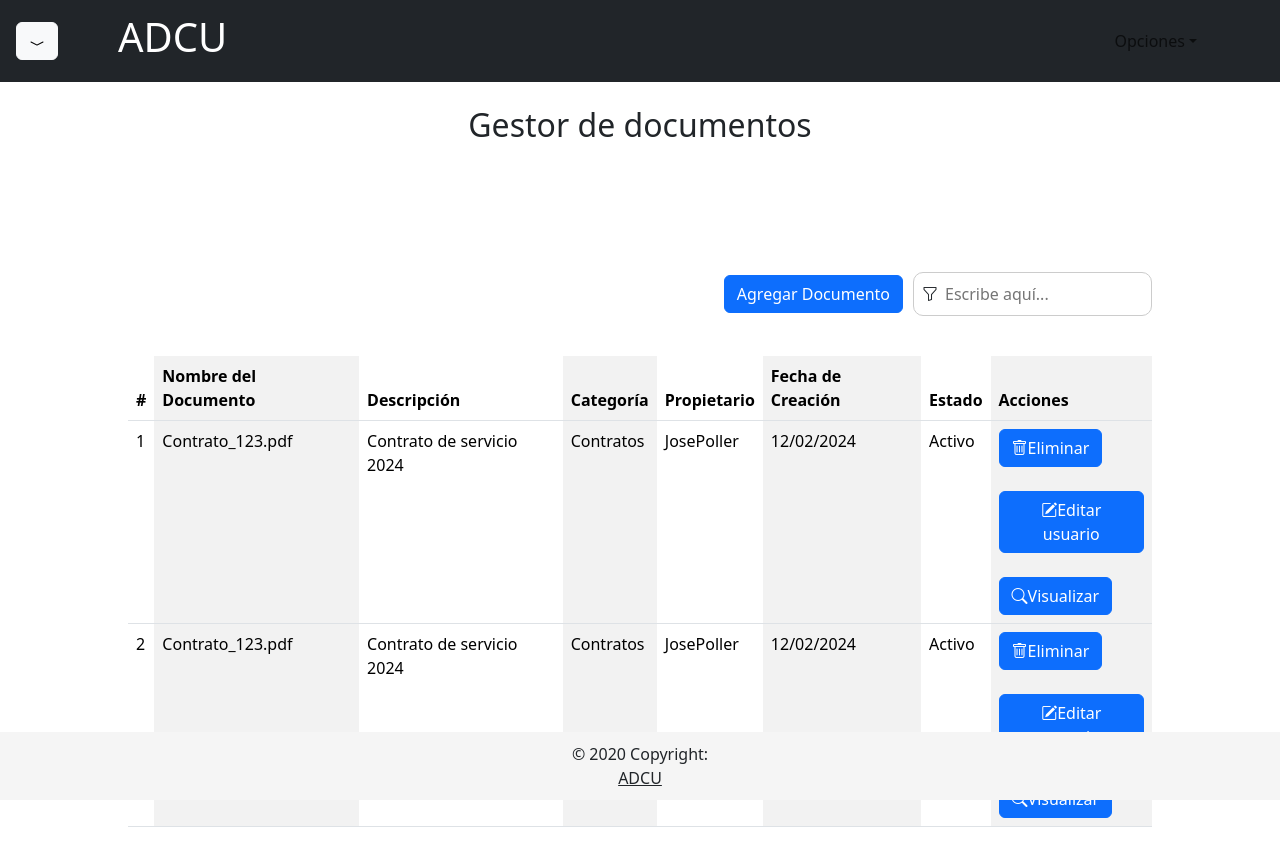
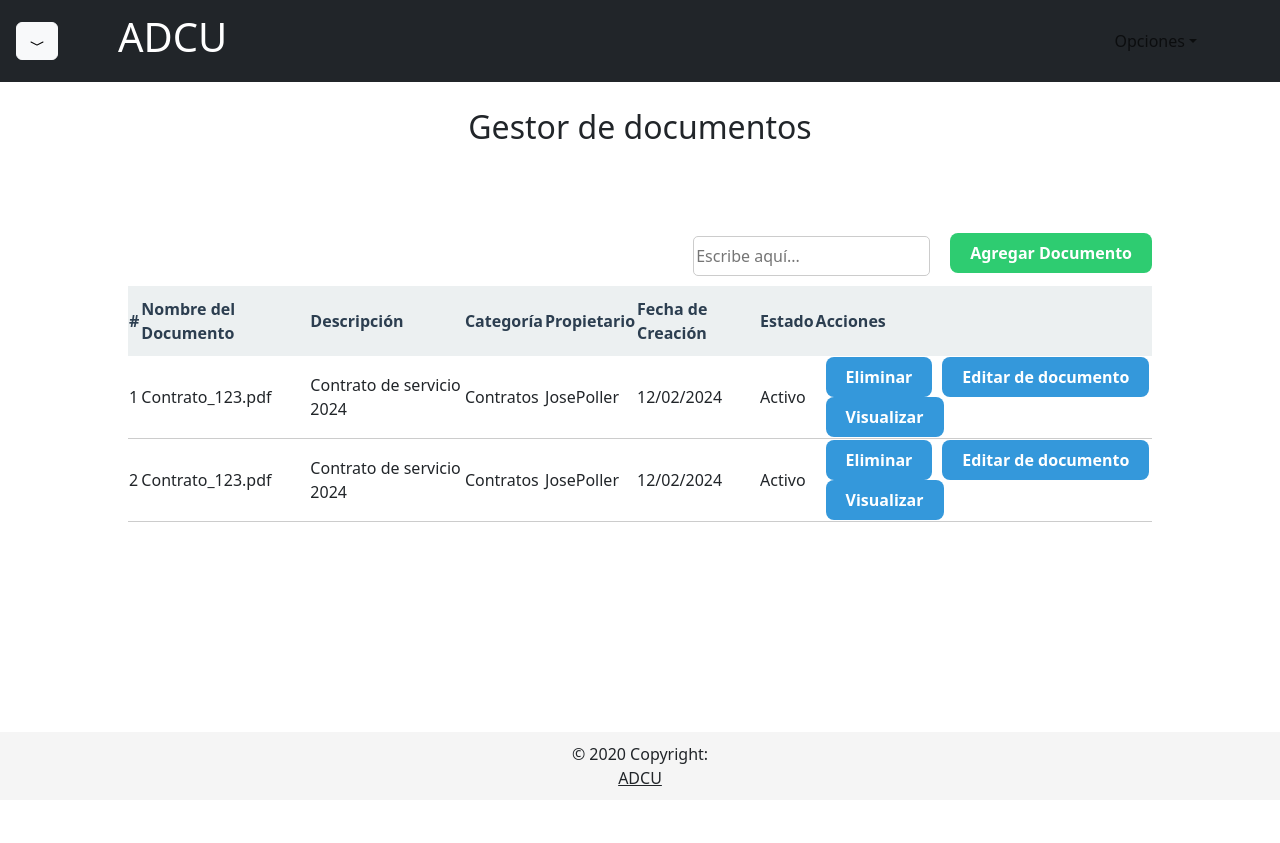
Before and after one commit to Josesitobb/ADCU_WEB_SAPO_HP, a React (Create React App) app: page /GestorDeDocumentos in a window 1280 px wide. After the commit the page ends 800 px from the top, so only its background shows below. Built offline with nearby package versions, Linux system fonts and the light colour scheme.

Commit message:
Cambio de estilos

```diff
--- a/src/pages/View_Admin/GestordeDocumentos.jsx
+++ b/src/pages/View_Admin/GestordeDocumentos.jsx
@@ -1,10 +1,104 @@
 import React from "react";
 import Navbar_Admin from "../../components/Navbar_Admin";
 import Footer from "../../components/Footer";
-import Table from "react-bootstrap/Table";
 import Molda_Admin from "../../components/Molda_Admin";
 import "bootstrap-icons/font/bootstrap-icons.css";
+import "../../styles/styles.css";
 
+
+export default function GestordeDocumentos() {
+  return (
+    <div>
+      <Navbar_Admin />
+      <h2 className="tituloPrincipal">Gestor de documentos</h2>
+
+
+        <div style={filterContainerStyle}>
+
+            <input
+              className="input"
+              type="text"
+              placeholder="Escribe aquí..."
+            />
+
+          <Molda_Admin
+            NombreBoton="Agregar Documento"
+            campos={CamposInputsDocumentos}
+            EstilosBoton={"botonVerde"}
+          />
+        </div>
+
+    <table className="tablaTodos">
+          <thead className="encabezadoTabla" >
+            <tr >
+              <th>#</th>
+              <th>Nombre del Documento</th>
+              <th>Descripción</th>
+              <th>Categoría</th>
+              <th>Propietario</th>
+              <th>Fecha de Creación</th>
+              <th>Estado</th>
+              <th>Acciones</th>
+            </tr>
+          </thead>
+          <tbody>
+            {documentos.map((doc, index) => (
+              <tr className="FinalTabla">
+                <td>{index + 1}</td>
+                <td>{doc.DocumentoNombre}</td>
+                <td>{doc.DocumentoDescripcion}</td>
+                <td>{doc.DocumentoCategoria}</td>
+                <td>{doc.DocumentoPropietario}</td>
+                <td>{doc.DocumentoFecha}</td>
+                <td>{doc.DocumentoEstado}</td>
+                <td>
+                  <Molda_Admin
+                    NombreBoton="Eliminar"
+                    campos={CamposInputsEliminarDocumentos}
+                    EstilosBoton={"botonAzul"}
+                  />
+
+
+
+                  <Molda_Admin
+                    NombreBoton="Editar de documento"
+                    campos={CamposInputsDocumentos}
+                    EstilosBoton={"botonAzul"}
+                  />
+
+                  <Molda_Admin
+                    NombreBoton="Visualizar"
+                    pdf
+                    EstilosBoton={"botonAzul"}
+                  />
+                </td>
+              </tr>
+            ))}
+          </tbody>
+          </table>
+
+      <Footer />
+    </div>
+  );
+}
+
+
+
+
+const filterContainerStyle = {
+  display: "flex",
+  justifyContent: "flex-end", // Alinea los elementos a la derecha
+  alignItems: "center",
+  width: "100%",
+  gap: "10px", // Espaciado entre el botón y el input
+  paddingRight:"10%",
+  paddingBottom:"10px"
+};
+
+
+
+
+// CAMPOS
 const documentos = [
   {
     id: 1,
@@ -95,119 +189,3 @@ const CamposInputsEliminarDocumentos = [
     disabled: true,
   },
 ];
-
-export default function GestordeDocumentos() {
-  return (
-    <div>
-      <Navbar_Admin />
-      <h2 className="text-center my-4">Gestor de documentos</h2>
-
-      <div style={containerStyle}>
-        <div style={filterContainerStyle}>
-          <Molda_Admin
-            NombreBoton="Agregar Documento"
-            campos={CamposInputsDocumentos}
-          />
-          <div style={searchContainerStyle}>
-            <i className="bi bi-funnel"></i>
-            <input
-              style={searchInputStyle}
-              type="text"
-              placeholder="Escribe aquí..."
-            />
-          </div>
-        </div>
-
-        <Table striped="columns" style={tableStyle}>
-          <thead>
-            <tr>
-              <th>#</th>
-              <th>Nombre del Documento</th>
-              <th>Descripción</th>
-              <th>Categoría</th>
-              <th>Propietario</th>
-              <th>Fecha de Creación</th>
-              <th>Estado</th>
-              <th>Acciones</th>
-            </tr>
-          </thead>
-          <tbody>
-            {documentos.map((doc, index) => (
-              <tr>
-                <td>{index + 1}</td>
-                <td>{doc.DocumentoNombre}</td>
-                <td>{doc.DocumentoDescripcion}</td>
-                <td>{doc.DocumentoCategoria}</td>
-                <td>{doc.DocumentoPropietario}</td>
-                <td>{doc.DocumentoFecha}</td>
-                <td>{doc.DocumentoEstado}</td>
-                <td>
-                  <Molda_Admin
-                    NombreBoton="Eliminar"
-                    campos={CamposInputsEliminarDocumentos}
-                    Icono={<i class="bi bi-trash"></i>}
-                  />
-
-                  <br />
-                  <br />
-
-                  <Molda_Admin
-                    NombreBoton="Editar usuario"
-                    campos={CamposInputsDocumentos}
-                    Icono={<i class="bi bi-pencil-square"></i>}
-                  />
-                  <br />
-                  <br />
-                  <Molda_Admin
-                    NombreBoton="Visualizar"
-                    pdf
-                    Icono={<i class="bi bi-search"></i>}
-                  />
-                </td>
-              </tr>
-            ))}
-          </tbody>
-        </Table>
-      </div>
-      <Footer />
-    </div>
-  );
-}
-
-const tableStyle = {
-  width: "100%", // La tabla ocupa todo el ancho del contenedor
-  marginTop: "20px",
-};
-
-// Estilos
-const containerStyle = {
-  display: "flex",
-  flexDirection: "column",
-  alignItems: "center",
-  width: "80%",
-  margin: "auto",
-  marginTop: "10%",
-};
-const filterContainerStyle = {
-  display: "flex",
-  justifyContent: "flex-end", // Alinea los elementos a la derecha
-  alignItems: "center",
-  width: "100%",
-  gap: "10px", // Espaciado entre el botón y el input
-  marginBottom: "20px", // Espaciado inferior antes de la tabla
-};
-
-const searchContainerStyle = {
-  display: "flex",
-  alignItems: "center",
-  gap: "5px",
-  border: "1px solid #ccc",
-  borderRadius: "10px",
-  padding: "8px",
-};
-
-const searchInputStyle = {
-  border: "none",
-  outline: "none",
-  width: "200px",
-};
--- a/src/pages/View_Admin/IntercambiodeDocumentos.jsx
+++ b/src/pages/View_Admin/IntercambiodeDocumentos.jsx
@@ -4,6 +4,89 @@ import Footer from "../../components/Footer";
 import Table from "react-bootstrap/Table";
 import "bootstrap/dist/css/bootstrap.min.css"; // Asegúrate de importar Bootstrap
 import Molda_Admin from "../../components/Molda_Admin";
+import "../../styles/styles.css";
+
+export default function IntercambioDeDocumentos() {
+  return (
+    <div>
+      <Navbar_Admin />
+      <div className="container-fluid">
+        <h2 className="text-center my-4">Intercambio de Documentos</h2>
+        <div className="d-flex flex-column align-items-center gap-2">
+          <label htmlFor="documentSelect" className="fw-bold">
+            Seleccione un documento
+          </label>
+          <select id="documentSelect" className="form-select w-50">
+            <option value="">-- Seleccionar --</option>
+            <option value="documento1.pdf" data-user="Juan Pérez">
+              📄 Reporte_2025.pdf
+            </option>
+            <option value="documento2.docx" data-user="María Gómez">
+              📝 Informe_Técnico.docx
+            </option>
+            <option value="documento3.xlsx" data-user="Carlos López">
+              📊 Datos_Financieros.xlsx
+            </option>
+          </select>
+        </div>
+
+        <div className="d-flex justify-content-center align-items-center gap-3 mt-3">
+          <a
+            href="/assets/Administración_de_cuentas_de_cobro.pdf"
+            download
+            className="botonVerde"
+          >
+            Descargar
+          </a>
+
+          <Molda_Admin
+            NombreBoton="Compartir"
+            campos={CamposInputsIntercambioDeDocumentos}
+            EstilosBoton={"botonVerde"}
+          />
+          <button className="botonAzul">Eliminar</button>
+        </div>
+
+        {/* Tabla de usuarios */}
+        <div className="mt-4">
+          <table className="tablaTodos">
+            <thead className="encabezadoTabla">
+              <tr >
+                <th>#</th>
+                <th>Nombre del Documento</th>
+                <th>Estado</th>
+                <th>Comentarios</th>
+                <th> Compartido por</th>
+                <th>Acciones</th>
+              </tr>
+            </thead>
+            <tbody>
+              {UsuariosN.map((Usu, index) => (
+                <tr key={index} className="FinalTabla">
+                  <td>{index + 1}</td>
+                  <td>{Usu.Nombre}</td>
+                  <td>{Usu.Apellido}</td>
+                  <td>{Usu.Contraseña}</td>
+                  <td>{Usu.NumeroDeCedula}</td>
+
+                  <td >
+                    <div style={{paddingTop:"10px",paddingBottom:"12px"}}>
+                    <Molda_Admin NombreBoton="Visualizar" pdf EstilosBoton={"botonAzul"}/>
+                    </div>
+                  </td>
+                </tr>
+              ))}
+            </tbody>
+            </table>
+        </div>
+
+        <Footer />
+      </div>
+    </div>
+  );
+}
+
+
 const UsuariosN = [
   {
     id: 1,
@@ -41,84 +124,3 @@ const CamposInputsIntercambioDeDocumentos = [
     placeholder: "",
   },
 ];
-
-export default function IntercambioDeDocumentos() {
-  return (
-    <div>
-      <Navbar_Admin />
-      <div className="container-fluid">
-        <h2 className="text-center my-4">Intercambio de Documentos</h2>
-
-        {/* Select de documentos */}
-        <div className="d-flex flex-column align-items-center gap-2">
-          <label htmlFor="documentSelect" className="fw-bold">
-            Seleccione un documento
-          </label>
-          <select id="documentSelect" className="form-select w-50">
-            <option value="">-- Seleccionar --</option>
-            <option value="documento1.pdf" data-user="Juan Pérez">
-              📄 Reporte_2025.pdf
-            </option>
-            <option value="documento2.docx" data-user="María Gómez">
-              📝 Informe_Técnico.docx
-            </option>
-            <option value="documento3.xlsx" data-user="Carlos López">
-              📊 Datos_Financieros.xlsx
-            </option>
-          </select>
-        </div>
-
-        {/* Botones de acción */}
-        <div className="d-flex justify-content-center align-items-center gap-3 mt-3">
-          <a
-            href="/assets/Administración_de_cuentas_de_cobro.pdf"
-            download
-            className="btn btn-primary"
-          >
-            Descargar
-          </a>
-          {/* <button className="btn btn-warning"> */}
-          <Molda_Admin
-            NombreBoton="Compartir"
-            campos={CamposInputsIntercambioDeDocumentos}
-          />
-          {/* </button> */}
-          <button className="btn btn-danger">Eliminar</button>
-        </div>
-
-        {/* Tabla de usuarios */}
-        <div className="mt-4">
-          <Table striped bordered hover>
-            <thead>
-              <tr>
-                <th>#</th>
-                <th>Nombre del Documento</th>
-                <th>Estado</th>
-                <th>Comentarios</th>
-                <th> Compartido por</th>
-                <th>Acciones</th>
-              </tr>
-            </thead>
-            <tbody>
-              {UsuariosN.map((Usu, index) => (
-                <tr key={index}>
-                  <td>{index + 1}</td>
-                  <td>{Usu.Nombre}</td>
-                  <td>{Usu.Apellido}</td>
-                  <td>{Usu.Contraseña}</td>
-                  <td>{Usu.NumeroDeCedula}</td>
-
-                  <td>
-                    <Molda_Admin NombreBoton="Visualizar" pdf />
-                  </td>
-                </tr>
-              ))}
-            </tbody>
-          </Table>
-        </div>
-
-        <Footer />
-      </div>
-    </div>
-  );
-}
--- a/src/pages/View_Admin/RecuperacióndeArchivos.jsx
+++ b/src/pages/View_Admin/RecuperacióndeArchivos.jsx
@@ -1,8 +1,66 @@
 import React from "react";
 import Navbar_Admin from "../../components/Navbar_Admin";
 import Footer from "../../components/Footer";
-import Table from "react-bootstrap/Table";
 import Molda_Admin from "../../components/Molda_Admin";
+import "../../styles/styles.css";
+
+export default function RecuperacióndeArchivos() {
+  return (
+    <div>
+      <Navbar_Admin />
+      <h2 className="tituloPrincipal">Recuperacion de archivos</h2>
+<div style={{marginLeft:"85%",marginBottom:"10px"}}>
+        <Molda_Admin
+          NombreBoton="Filtrar"
+          campos={CamposInputsFiltroRecuperarArchivo}
+          EstilosBoton={"botonVerde"}
+        />
+        </div>
+        <table className="tablaTodos">
+          <thead className="encabezadoTabla">
+            <tr >
+              <th>#</th>
+              <th>Nombre del Archivo</th>
+              <th>Categoría</th>
+              <th>Propietario</th>
+              <th>Fecha de Eliminación</th>
+              <th>Eliminado Por</th>
+              <th>Estado</th>
+              <th>Acciones</th>
+            </tr>
+          </thead>
+          <tbody>
+            {archivosRecuperacion.map((doc, index) => (
+              <tr className="FinalTabla">
+                <td>{index + 1}</td>
+                <td>{doc.nombreArchivo}</td>
+                <td>{doc.categoria}</td>
+                <td>{doc.propietario}</td>
+                <td>{doc.fechaEliminacion}</td>
+                <td>{doc.eliminadoPor}</td>
+                <td>{doc.estado}</td>
+                <td>
+                  <div style={{paddingTop:"10px",paddingBottom:"12px"}}>
+                  <Molda_Admin
+                    NombreBoton="Recuperacion de archivo"
+                    campos={CamposInputsRecuperarArchivo}
+                    EstilosBoton={"botonAzul"}
+                  />
+                  </div>
+                </td>
+              </tr>
+            ))}
+          </tbody>
+        </table>
+
+      <Footer />
+    </div>
+  );
+}
+
+
+// CAMPOS
+
 const archivosRecuperacion = [
   {
     id: 1,
@@ -113,71 +171,3 @@ const CamposInputsFiltroRecuperarArchivo = [
     placeholder: "Ingrese el estado (Desactivado, Eliminado, etc.)",
   },
 ];
-
-export default function RecuperacióndeArchivos() {
-  return (
-    <div>
-      <Navbar_Admin />
-      <h2 className="text-center my-4">Recuperacion de archivos</h2>
-
-      <div style={containerStyle}>
-        <Molda_Admin
-          NombreBoton="Filtrar"
-          campos={CamposInputsFiltroRecuperarArchivo}
-          Icono={<i class="bi bi-nut"></i>}
-        />
-
-        <Table striped="columns" style={tableStyle}>
-          <thead>
-            <tr>
-              <th>#</th>
-              <th>Nombre del Archivo</th>
-              <th>Categoría</th>
-              <th>Propietario</th>
-              <th>Fecha de Eliminación</th>
-              <th>Eliminado Por</th>
-              <th>Estado</th>
-              <th>Acciones</th>
-            </tr>
-          </thead>
-          <tbody>
-            {archivosRecuperacion.map((doc, index) => (
-              <tr>
-                <td>{index + 1}</td>
-                <td>{doc.nombreArchivo}</td>
-                <td>{doc.categoria}</td>
-                <td>{doc.propietario}</td>
-                <td>{doc.fechaEliminacion}</td>
-                <td>{doc.eliminadoPor}</td>
-                <td>{doc.estado}</td>
-                <td>
-                  <br />
-                  <Molda_Admin
-                    NombreBoton="Recuperacion de archivo"
-                    campos={CamposInputsRecuperarArchivo}
-                  />
-                </td>
-              </tr>
-            ))}
-          </tbody>
-        </Table>
-      </div>
-      <Footer />
-    </div>
-  );
-}
-
-const tableStyle = {
-  width: "100%",
-  marginTop: "20px",
-};
-
-// Estilos
-const containerStyle = {
-  display: "flex",
-  flexDirection: "column",
-  alignItems: "center",
-  width: "80%",
-  margin: "auto",
-  marginTop: "10%",
-};
--- a/src/styles/styles.css
+++ b/src/styles/styles.css
@@ -8,6 +8,15 @@
   font-weight: 600;
   background-color: #2ecc71;
   height: 40px;
+  text-decoration: none;
+}
+
+.botonVerde:hover {
+  background-color: #27ae60;
+}
+
+.botonVerde:active {
+  background-color: #27ae60;
 }
 
 .botonAzul {
@@ -21,12 +30,9 @@
   height: 40px;
 }
 
-.botonVerde:hover {
-  background-color: #27ae60;
-}
+.botonAzul:hover{
+  background-color: #256b9be3;
 
-.botonVerde:active {
-  background-color: #27ae60;
 }
 
 /* TABLA */
@@ -72,6 +78,7 @@
   border-radius: 5px;
   border: 1px solid #ccc;
   margin-top: 5px;
-  width: 45%;
+  width: auto;
   height: 40px;
+
 }
```
